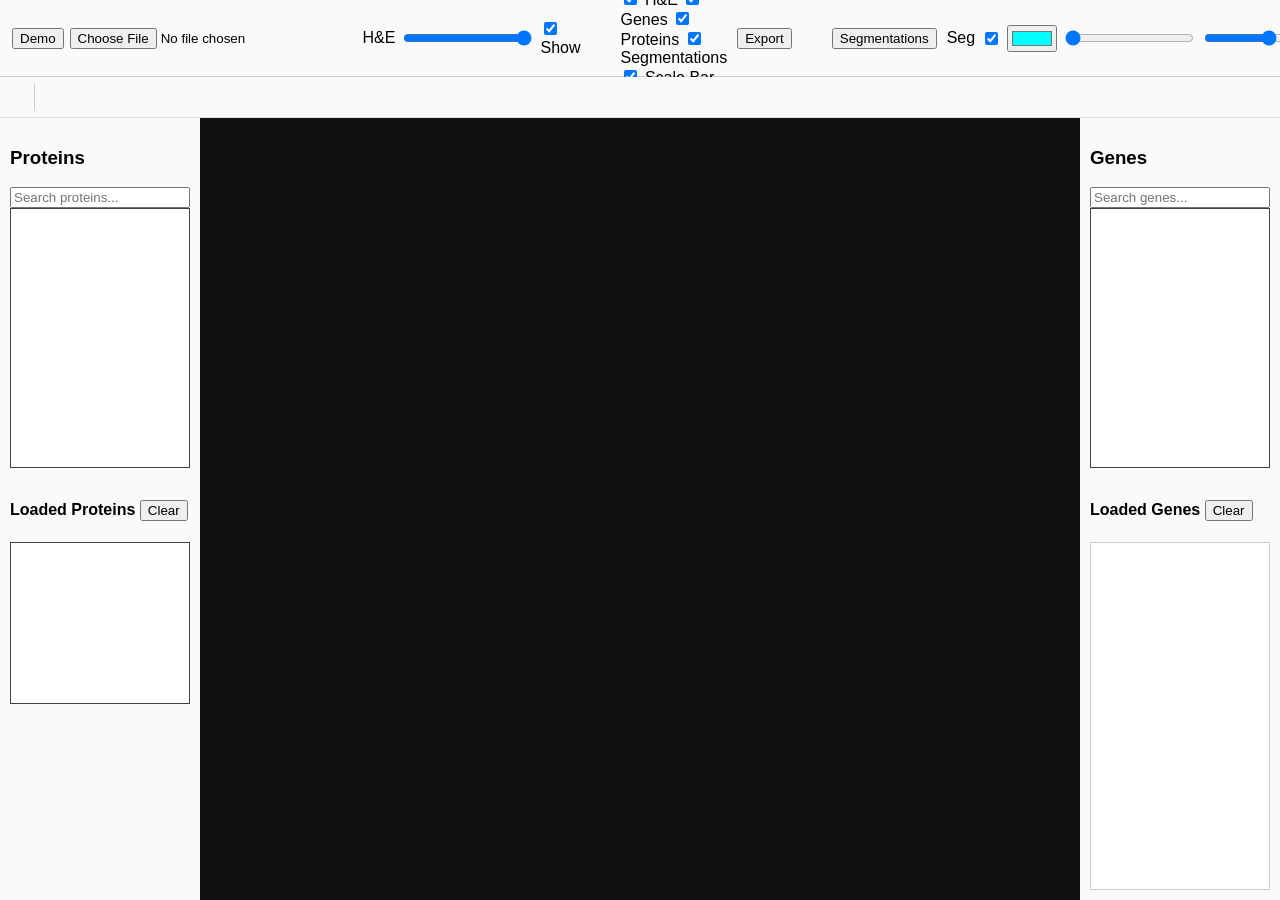
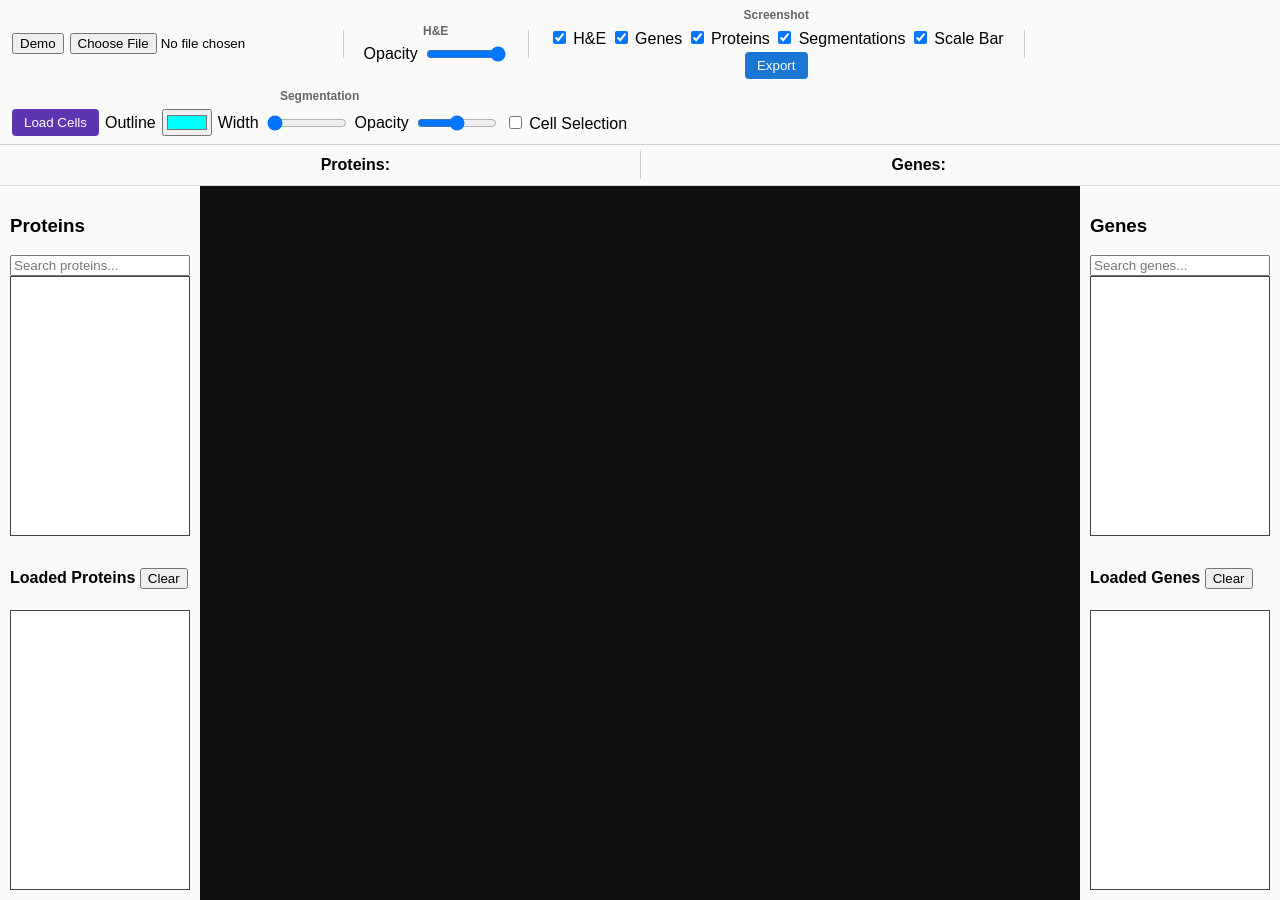
Before and after one commit to Felixillion/Felixillion.github.io, a Jekyll site: the page unumlocalia/index.html, which Jekyll copies as it is, in a window 1280 px wide. Built offline with Jekyll 4.4.1, drawn with Linux system fonts in a browser that asks for light colours.

Commit message:
UnumLocalia viewer update
Some improved UI options

```diff
--- a/unumlocalia/index.html
+++ b/unumlocalia/index.html
@@ -48,8 +48,12 @@
         <div class="toolbar-divider"></div>
 
         <!-- H&E options -->
+        <div class="toolbar-section">
+            <div class="section-title">
+                H&E
+            </div>
             <div class="toolbar-group">
-            H&E
+                <label>Opacity</label>
                 <input
                     id="heOpacity"
                     type="range"
@@ -59,23 +63,18 @@
                     value="1"
                 >
 
-            <label>
-
-                <input
-                    type="checkbox"
-                    id="showHE"
-                    checked
-                >
-                Show
-            </label>
+            </div>
 
         </div>
 
         <div class="toolbar-divider"></div>
 
+
         <!-- Export panel -->
+        <div class="toolbar-section">
+            <div class="section-title">Screenshot</div>
+
             <div id="exportPanel">
-
                 <label>
                     <input
                         type="checkbox"
@@ -128,30 +127,30 @@
                     Export
                 </button>
             </div>
+        </div>
 
         <div class="toolbar-divider"></div>
 
+
         <!-- Segmentations -->
+        <div class="toolbar-section">
+            <div class="section-title">Segmentation</div>
+
+            <div class="toolbar-group">
                 <div class="toolbar-group">
                     <button id="loadSegBtn">
-                Segmentations
+                        Load Cells
                     </button>
                 </div>
 
-        <div class="toolbar-group">
-            Seg
-            <input
-                type="checkbox"
-                id="showSegmentations"
-                checked
-            >
-
+                <label>Outline</label>
                 <input
                     type="color"
                     id="segmentationColor"
                     value="#00ffff"
                 >
 
+                <label>Width</label>
                 <input
                     type="range"
                     id="segmentationThickness"
@@ -161,6 +160,7 @@
                     value="0.5"
                 >
 
+                <label>Opacity</label>
                 <input
                     type="range"
                     id="segmentationOpacity"
@@ -170,6 +170,16 @@
                     value="0.5"
                 >
 
+                <label>
+                    <input
+                        type="checkbox"
+                        id="enableCellSelection"
+                    >
+                    Cell Selection
+                </label>
+
+            </div>
+
         </div>
 
     </div>
@@ -177,11 +187,23 @@
     <!-- Active proteins/genes -->
     <div id="layerBar">
 
+        <div class="layer-group">
+
+            <strong>Proteins:</strong>
+
             <div id="activeProteins"></div>
+
+        </div>
 
         <div class="toolbar-divider"></div>
 
+        <div class="layer-group">
+
+            <strong>Genes:</strong>
+
             <div id="activeGenes"></div>
+
+        </div>
 
     </div>
 
--- a/unumlocalia/main.js
+++ b/unumlocalia/main.js
@@ -14,6 +14,7 @@ let segmentationVisible = true;
 let segmentationColor = "#00ffff";
 let segmentationThickness = 0.5;
 let segmentationOpacity = 0.5;
+let cellSelectionEnabled = false;
 
 // Genes
 let geneLayers = {};
@@ -33,6 +34,13 @@ let selectedCell = null;
 let hoveredCell = null;
 let activeGene = null;
 
+// Visibility states (to do with screenshot)
+let showGenes = true;
+let showProteins = true;
+let showSegs = true;
+let showHELayer = true;
+let showScaleBar = true;
+
 
 // Dropzone for dragging file
 const dropZone =
@@ -40,10 +48,6 @@ const dropZone =
         "dropZone"
     );
 
-// Scale bar
-const SHOW_VIEWER_SCALEBAR =
-    true;
-
 // Screenshot
 const saveScreenshotBtn =
     document.getElementById(
@@ -85,12 +89,6 @@ const exportCellInfo =
 const heOpacitySlider =
     document.getElementById(
         "heOpacity"
-    );
-
-// H&E show
-const showHE =
-    document.getElementById(
-        "showHE"
     );
 
 // Default protein colours
@@ -160,6 +158,13 @@ const cellInfo =
     document.getElementById(
         "cellInfoPanel"
     );
+
+// Cell info selection
+const enableCellSelection =
+    document.getElementById(
+        "enableCellSelection"
+    );
+
 
 let allGenes = [];
 let allProteins = [];
@@ -1136,21 +1141,26 @@ function updateOverlay() {
     clearCanvas();
 
     // Proteins
+    if (showProteins) {
         drawProteins();
+    }
 
     // Segmentations
     if (
-        segmentationVisible
+        segmentationVisible &&
+        showSegs
     ) {
         drawSegmentations();
     }
 
     // Genes
+    if (showGenes) {
         drawGenes();
+    }
 
     // Scale bar
     if (
-        SHOW_VIEWER_SCALEBAR
+        showScaleBar
     ) {
 
         drawScaleBar(
@@ -1484,9 +1494,7 @@ function refreshProteinUI() {
 
 
 // Protein list renderer
-function renderProteinList(
-    filter = ""
-) {
+function renderProteinList(filter = "") {
 
     proteinList.innerHTML = "";
 
@@ -1763,6 +1771,10 @@ function attachProteinControlEvents() {
 
 // Convert click to image coordinates
 function onViewerClick(event) {
+
+    if (!cellSelectionEnabled) {
+        return;
+    }
 
     const viewportPoint =
         viewer.viewport.pointFromPixel(
@@ -1952,6 +1964,10 @@ function selectCellAtPoint(x, y) {
 // Mouse position
 function onViewerMove(event) {
 
+    if (!cellSelectionEnabled) {
+        return;
+    }
+
     const rect =
         viewer.container.getBoundingClientRect();
 
@@ -2466,27 +2482,82 @@ dropZone.addEventListener(
     }
 );
 
-// Show H&E
-showHE.addEventListener(
+
+// Checkbox H&E
+exportHE.addEventListener(
     "change",
     () => {
 
+        showHELayer =
+            exportHE.checked;
+
         if (
-            !viewer ||
-            !viewer.world ||
-            viewer.world.getItemCount() === 0
-        ) {
-            return;
-        }
+            viewer &&
+            viewer.world &&
+            viewer.world.getItemCount() > 0
+        ) {
 
             viewer
                 .world
                 .getItemAt(0)
                 .setOpacity(
-                showHE.checked
+                    showHELayer
                         ? heOpacity
                         : 0
                 );
+        }
+    }
+);
+
+
+// Checkbox genes
+exportGenes.addEventListener(
+    "change",
+    () => {
+
+        showGenes =
+            exportGenes.checked;
+
+        updateOverlay();
+    }
+);
+
+
+// Checkbox proteins
+exportProteins.addEventListener(
+    "change",
+    () => {
+
+        showProteins =
+            exportProteins.checked;
+
+        updateOverlay();
+    }
+);
+
+
+// Checkbox segmentation
+exportSegs.addEventListener(
+    "change",
+    () => {
+
+        showSegs =
+            exportSegs.checked;
+
+        updateOverlay();
+    }
+);
+
+
+// Checkbox scale bar
+exportScaleBar.addEventListener(
+    "change",
+    () => {
+
+        showScaleBar =
+            exportScaleBar.checked;
+
+        updateOverlay();
     }
 );
 
@@ -2667,25 +2738,11 @@ document
                     jsonText
                 );
 
-            console.log(
-                "Loaded cells:",
-                segmentationData.length
-            );
-
-            updateOverlay();
-        }
-    );
-
             document
                 .getElementById(
-        "showSegmentations"
-    )
-    .addEventListener(
-        "change",
-        event => {
-
-            segmentationVisible =
-                event.target.checked;
+                    "enableCellSelection"
+                )
+                .disabled = false;
 
             updateOverlay();
         }
@@ -2810,3 +2867,26 @@ document
             updateOverlay();
         }
     );
+
+// Cell info selection
+enableCellSelection.addEventListener(
+    "change",
+    () => {
+
+        cellSelectionEnabled =
+            enableCellSelection.checked;
+
+        if (
+            !cellSelectionEnabled
+        ) {
+
+            selectedCell = null;
+            hoveredCell = null;
+
+            cellInfo.style.display =
+                "none";
+
+            updateOverlay();
+        }
+    }
+);
--- a/unumlocalia/styles.css
+++ b/unumlocalia/styles.css
@@ -24,7 +24,8 @@ body {
 }
 
 #topbar {
-    height: 60px;
+    min-height: 60px;
+    flex-wrap: wrap;
     display: flex;
     align-items: center;
     gap: 10px;
@@ -41,6 +42,12 @@ body {
     width: 100%;
     min-width: 0;
     min-height: 0;
+}
+
+#heOpacity,
+#segmentationThickness,
+#segmentationOpacity {
+    width: 80px;
 }
 
 #proteinPanel,
@@ -71,9 +78,13 @@ body {
 #loadedProteins {
     flex: 1;
     overflow-y: auto;
-    border: 1px solid #ccc;
     background: white;
     padding: 5px;
+    overflow-y: scroll;
+    overflow-x: hidden;
+    border: 1px solid #444;
+    padding: 5px;
+    background: white;
 }
 
 #activeLayers {
@@ -103,11 +114,20 @@ body {
 
 #layerBar {
     display: flex;
+    justify-content: center;
     align-items: center;
-    gap: 12px;
+    gap: 20px;
     padding: 6px 12px;
     border-bottom: 1px solid #ddd;
     background: #fafafa;
+}
+
+.layer-group {
+    display: flex;
+    align-items: center;
+    justify-content: center;
+    min-width: 40%;
+    gap: 6px;
 }
 
 .layer-chip {
@@ -133,17 +153,6 @@ body {
     gap: 6px;
 }
 
-#loadedProteins {
-    height: 150px;
-    min-height: 150px;
-    max-height: 150px;
-    overflow-y: scroll;
-    overflow-x: hidden;
-    border: 1px solid #444;
-    padding: 5px;
-    background: white;
-}
-
 #loadedProteins > div {
     border-bottom: 1px solid #ddd;
     padding-bottom: 8px;
@@ -155,6 +164,22 @@ body {
     display: flex;
     gap: 6px;
     flex-wrap: wrap;
+}
+
+#saveScreenshotBtn {
+    background: #1976d2;
+    color: white;
+    border: none;
+    border-radius: 4px;
+    padding: 6px 12px;
+}
+
+#loadSegBtn {
+    background: #5e35b1;
+    color: white;
+    border: none;
+    border-radius: 4px;
+    padding: 6px 12px;
 }
 
 h1 {
@@ -215,11 +240,26 @@ h1 {
     border-radius: 2px;
 }
 
+.toolbar-section {
+    display: flex;
+    flex-direction: column;
+    align-items: center;
+    gap: 4px;
+}
+
 .toolbar-divider {
     width: 1px;
     height: 28px;
     background: #ccc;
     margin: 0 10px;
+}
+
+.section-title {
+    font-weight: 600;
+    font-size: 12px;
+    color: #666;
+    display: block;
+    margin-bottom: 2px;
 }
 
 
```
Lines whose indentation alone changed are shown as unchanged.
